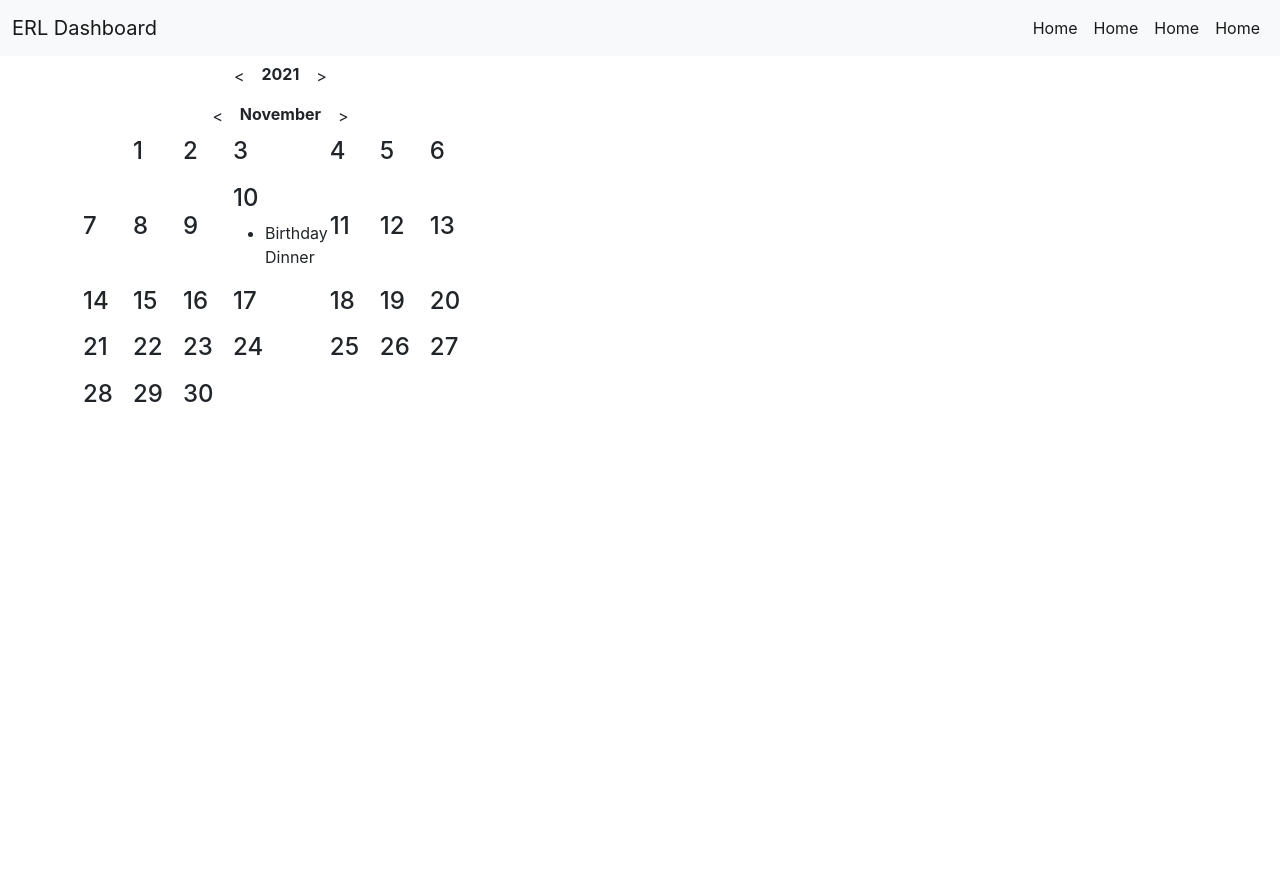
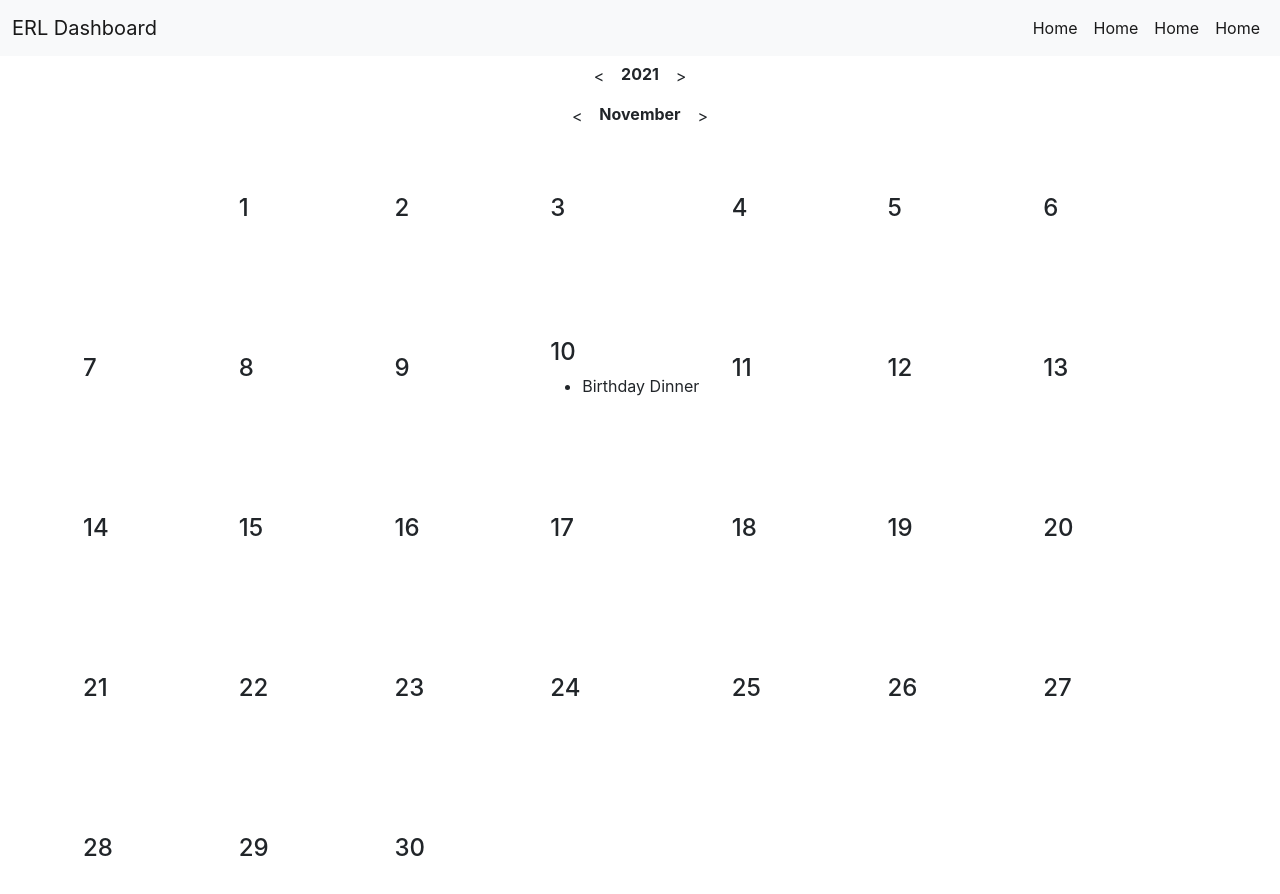
Before and after one commit to matthew-talamantes/erl-dashboard, a React (Create React App) app: page / in a window 1280 px wide. Shown: the top 894 px of the page. Before the commit the page ends 800 px from the top, so only its background shows below. Built offline with nearby package versions, Linux system fonts and the light colour scheme.

Commit message:
Add some basic styling to calendar

```diff
--- a/src/App.css
+++ b/src/App.css
@@ -4,5 +4,6 @@
 
 
 td.calendar-day {
-    width: 50px;
+    width: 15em;
+    height: 10em;
 }
```
